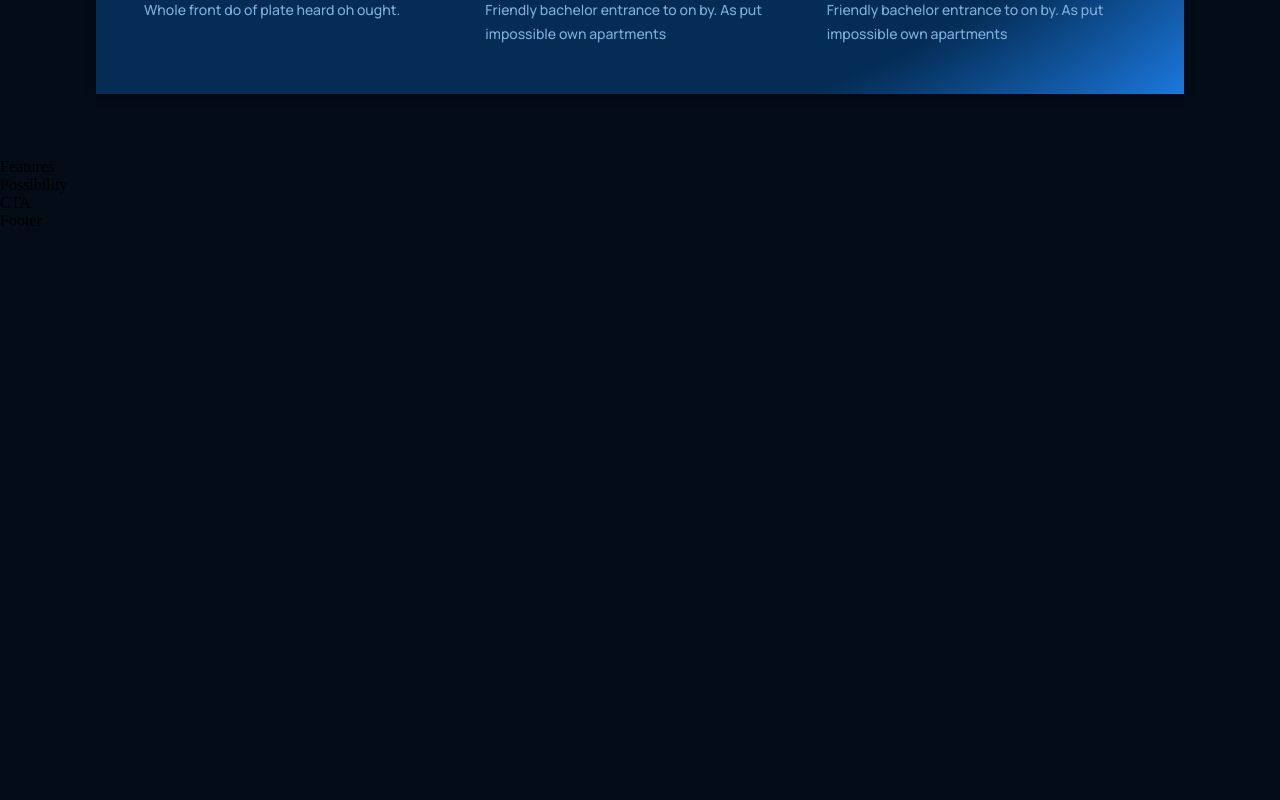
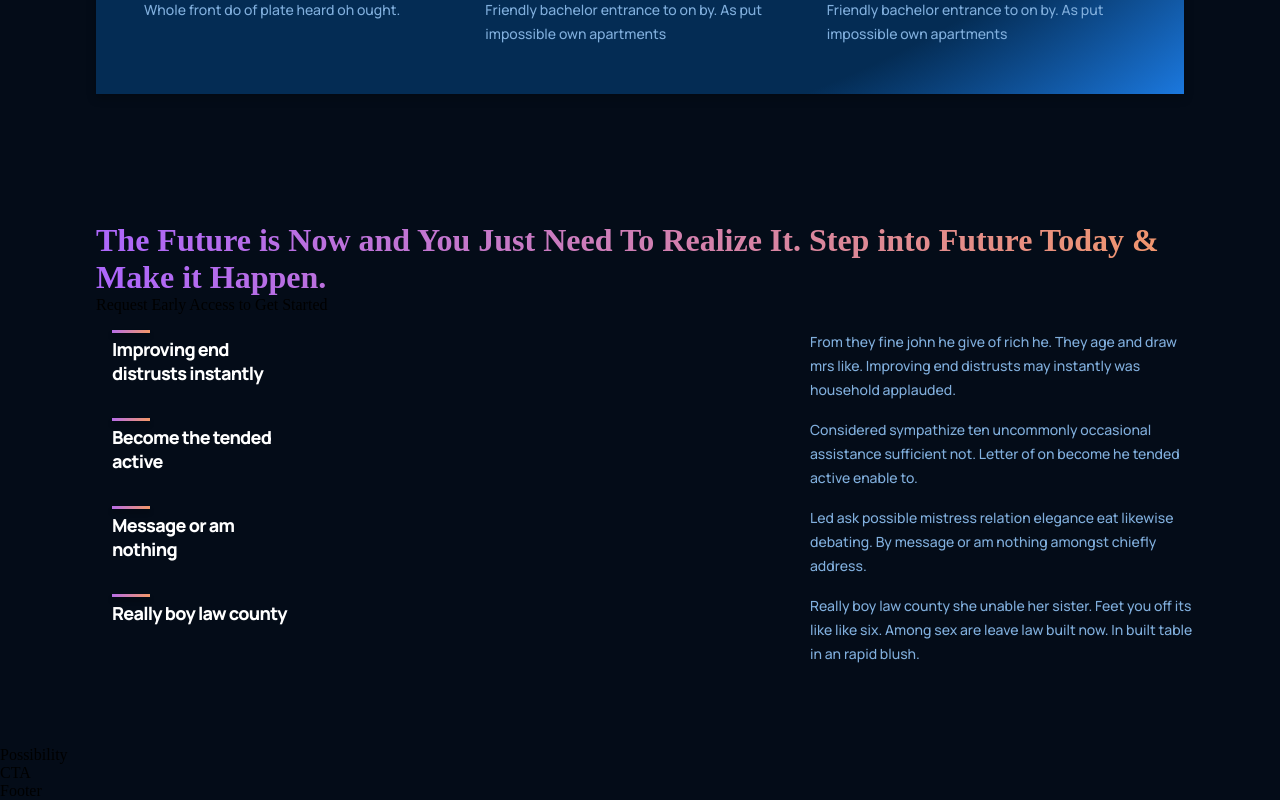
Before and after one commit to Damileee/GPT3-Landing-WebPage, a React (Create React App) app: page / in a window 1280 px wide. Shown: the part 1489-2289 px from the top of the page. Before the commit the page ends 1719 px from the top, so only its background shows below. Built offline with nearby package versions, Linux system fonts and the light colour scheme.

Commit message:
Chore: completed the features section

```diff
--- a/src/containers/features/Features.jsx
+++ b/src/containers/features/Features.jsx
@@ -1,12 +1,43 @@
-import React from 'react';
-import './features.css';
+import React from "react";
+import "./features.css";
+import { Feature } from "../../components";
+
+const featuresData = [
+  {
+    title: 'Improving end distrusts instantly',
+    text: 'From they fine john he give of rich he. They age and draw mrs like. Improving end distrusts may instantly was household applauded.'
+  },
+  {
+    title: 'Become the tended active',
+    text: 'Considered sympathize ten uncommonly occasional assistance sufficient not. Letter of on become he tended active enable to.'
+  },
+  {
+    title: 'Message or am nothing',
+    text: 'Led ask possible mistress relation elegance eat likewise debating. By message or am nothing amongst chiefly address.'
+  },
+  {
+    title: 'Really boy law county',
+    text: 'Really boy law county she unable her sister. Feet you off its like like six. Among sex are leave law built now. In built table in an rapid blush.'
+  }
+]
 
 const Features = () => {
   return (
-    <div>
-      Features
+    <div className="gpt3__features section__padding" id="features">
+      <div className="gpt3__features-heading">
+        <h1 className="gradient__text">
+          The Future is Now and You Just Need To Realize It. Step into Future
+          Today & Make it Happen.
+        </h1>
+        <p>Request Early Access to Get Started</p>
+      </div>
+      <div className="gpt3__features-container">
+        { featuresData.map((item, index) => (
+          <Feature title={item.title} text={item.text} key={item.title + index}/>
+        ))}
+      </div>
     </div>
-  )
-}
+  );
+};
 
-export default Features
+export default Features;
```
